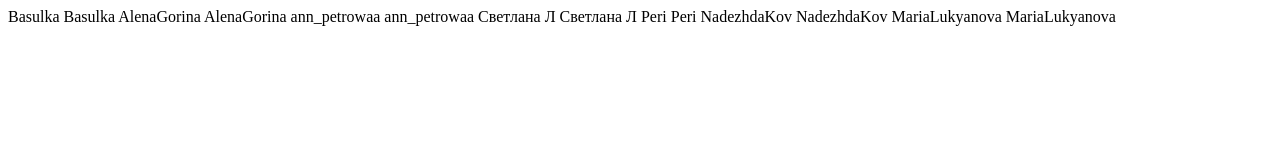
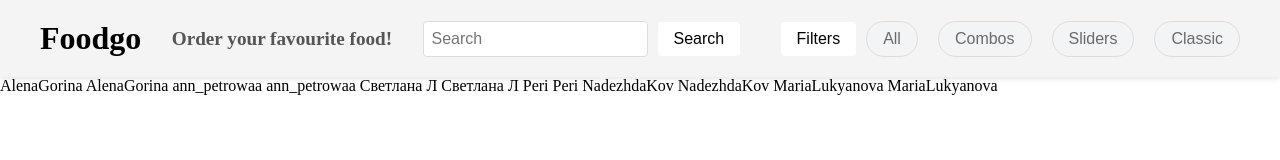
Before and after one commit to AlenaGorina/fe91_project3_group1, a website: page index.html in a window 1280 px wide. Drawn offline with Linux system fonts and the light colour scheme.

Commit message:
Добавлены части кода html, css, js

```diff
--- a/assets/script.js
+++ b/assets/script.js
@@ -0,0 +1,28 @@
+// Функция для отображения/скрытия фильтров при нажатии на кнопку "Фильтры"
+document.getElementById('filter-button').addEventListener('click', function() {
+    const filterOptions = document.getElementById('filter-options');
+    filterOptions.style.display = (filterOptions.style.display === 'block') ? 'none' : 'block';
+});
+
+  // Закрытие фильтров, если кликнуть вне блока фильтров
+document.addEventListener('click', function(event) {
+    const filterContainer = document.querySelector('.filter-container');
+    const filterOptions = document.getElementById('filter-options');
+    if (!filterContainer.contains(event.target)) {
+        filterOptions.style.display = 'none';
+    }
+});
+
+  // Функция для применения фильтров при нажатии на кнопки фильтров
+document.querySelectorAll('.filter-btn').forEach(function(button) {
+    button.addEventListener('click', function() {
+        const filterType = this.getAttribute('data-filter');
+        const filterOptions = document.querySelectorAll('.filter-options input');
+
+        filterOptions.forEach(function(option) {
+            if (option.value === filterType) {
+            option.checked = !option.checked;
+            }
+        });
+    });
+});
--- a/assets/style.css
+++ b/assets/style.css
@@ -0,0 +1,110 @@
+* {
+    margin: 0;
+    padding: 0;
+    box-sizing: border-box;
+}
+
+/*body {
+    font-family: Arial, sans-serif;
+}*/
+
+header {
+    background-color: #f4f4f4;
+    padding: 20px;
+    box-shadow: 0 2px 5px rgba(0, 0, 0, 0.1);
+}
+
+.header-container {
+    max-width: 1200px;
+    margin: 0 auto;
+    display: flex;
+    justify-content: space-between;
+    align-items: center;
+}
+
+h1 {
+    font-size: 2em;
+    font-family: lobster, regular;
+}
+
+h2 {
+    font-size: 1.2em;
+    color: #555;
+    font-family: poppins;
+}
+
+.search-form {
+    display: flex;
+    align-items: center;
+}
+
+#search-input {
+    padding: 8px;
+    font-size: 1em;
+    border: 1px solid #ddd;
+    border-radius: 4px;
+}
+
+button { /*только кнопка поиск, убрать отсюда кнопку фильтр*/
+    padding: 8px 16px;
+    font-size: 1em;
+    cursor: pointer;
+    border: none;
+    background-color: white;
+    color: black;
+    border-radius: 4px;
+    margin-left: 10px;
+}
+
+button:hover {
+    background-color: #EF2A39;
+}
+
+.filter-container {
+    position: relative;
+    display: flex;
+    align-items: center;
+}
+
+.filter-buttons {
+    display: flex;
+    gap: 10px;
+}
+
+.filter-btn {
+    background-color: #F3F4F6;
+    color: #6A6A6A;
+    border: 1px solid #ddd;
+    border-radius: 20px;
+}
+
+.filter-btn:hover {
+    background-color: #EF2A39;
+    color: #F5F5F5;
+}
+
+.filter-options {
+    display: none;
+    position: absolute;
+    top: 100%;
+    left: 0;
+    background-color: white;
+    border: 1px solid #ddd;
+    padding: 10px;
+    border-radius: 4px;
+    box-shadow: 0 2px 5px rgba(0, 0, 0, 0.1);
+}
+
+.filter-options label {
+    display: block;
+    margin-bottom: 8px;
+}
+
+.filter-options input {
+    margin-right: 8px;
+}
+
+#filter-button:focus + .filter-options,
+.filter-options:hover {
+    display: block;
+}
--- a/index.html
+++ b/index.html
@@ -9,8 +9,36 @@
 </head>
 
 <body>
-    <!-- header starts here --> Basulka
-    <!-- header ends here --> Basulka
+    <!-- header starts here -->
+    <header>
+        <div class="header-container">
+            <h1>Foodgo</h1>
+            <h2>Order your favourite food!</h2>
+            <form class="search-form">
+                <input type="text" id="search-input" placeholder="Search">
+                <button type="submit">Search</button>
+            </form>
+
+            <div class="filter-container">
+                <button id="filter-button">Filters</button>
+
+                <div class="filter-buttons">
+                    <button class="filter-btn" data-filter="option1">All</button>
+                    <button class="filter-btn" data-filter="option2">Combos</button>
+                    <button class="filter-btn" data-filter="option3">Sliders</button>
+                    <button class="filter-btn" data-filter="option4">Classic</button>
+                </div>
+
+                <div id="filter-options" class="filter-options">
+                    <label><input type="checkbox" name="filter" value="option1">Combos</label>
+                    <label><input type="checkbox" name="filter" value="option2">Sliders</label>
+                    <label><input type="checkbox" name="filter" value="option3">Classic</label>
+                </div>
+            </div>
+    </div>
+    </header>
+
+    <!-- header ends here -->
 
     <!-- user profile starts here --> AlenaGorina
     <!-- user profile ends here --> AlenaGorina
```
